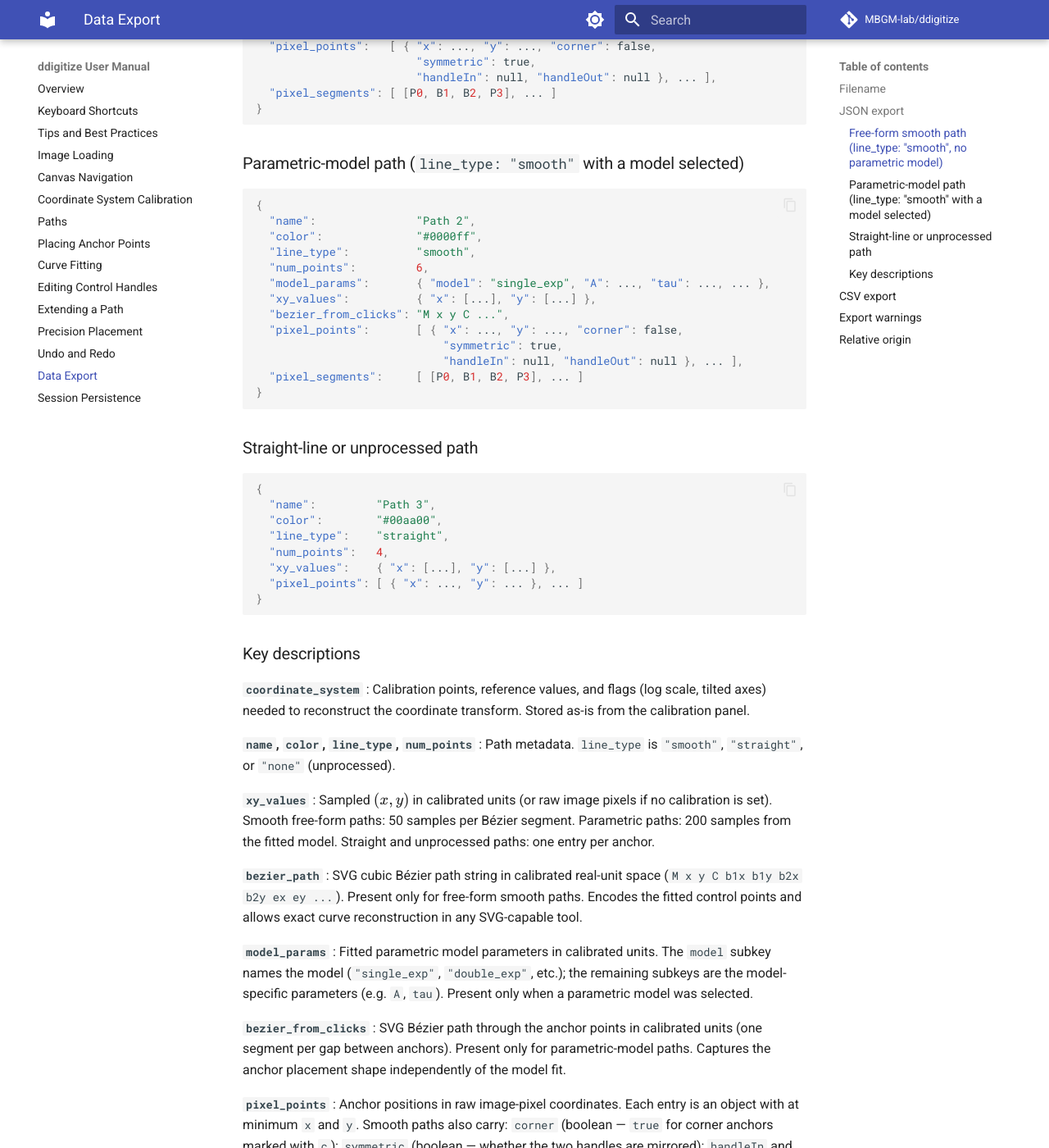
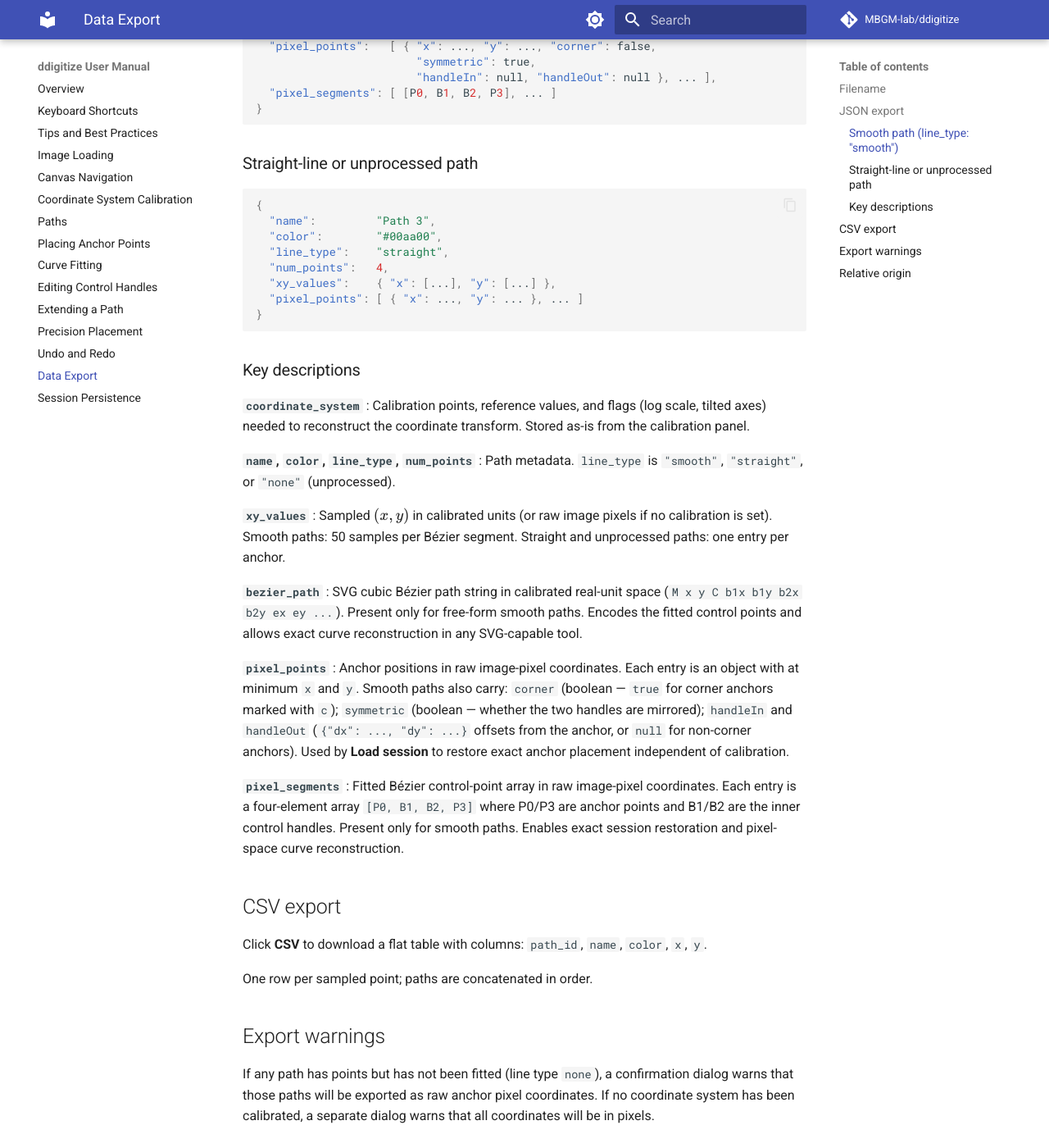
Before and after one commit to MBGM-lab/ddigitize, an MkDocs documentation site: the page built from docs/export.md, in a window 1280 px wide and 1400 px high, scrolled down 728 px. Shown: the whole window at 82% size. Built offline with MkDocs 1.6.1 and Material for MkDocs 9.7.7, drawn with Linux system fonts in a browser that asks for light colours; comment, search, counter and statistics services are not loaded; some of the changed text lies outside the part shown.

Commit message:
docs: remove parametric curve mode, replace C1 with smooth
Co-Authored-By: Claude Sonnet 4.6 <noreply@anthropic.com>
Claude-Session: https://claude.ai/code/session_01JBJwbenXnxm72eqqTeuRRC

````diff
--- a/docs/curve-fitting.md
+++ b/docs/curve-fitting.md
@@ -19,50 +19,6 @@ Click **Straight Lines** to connect anchor points with straight segments. No ima
 is applied. This mode is suitable for step functions, piecewise-linear data, or cases
 where curve smoothing is not desired.
 
-## Parametric curve models
-
-!!! note
-    This feature is currently under development and not available in the current release.
-    The description below reflects the planned functionality.
-
-Select a model from the **Curve Model** drop-down in the sidebar before clicking
-**Smooth Curves**. The model constrains the curve shape to a known functional form and
-provides a more robust fit when anchors are sparse.
-
-| Model | Functional form | Min. points | Placement guidance |
-|-------|----------------|-------------|-------------------|
-| Free (no model) | — | 2 | Any placement |
-| Single exponential | $A\,e^{-t/\tau}+C$ | 4 | From the peak through the decay to the asymptote |
-| Double exponential | $A_1 e^{-t/\tau_1}+A_2 e^{-t/\tau_2}+C$ | 6 | From the peak through both fast and slow decay phases |
-| Sigmoid (Boltzmann) | $A\,/\,(1+e^{(x-x_0)/k})+C$ | 4 | Across the rising phase and both upper and lower plateaus |
-| Gaussian | $A\,e^{-(x-\mu)^2/(2\sigma^2)}+C$ | 4 | Baseline on both sides, flanks, and as close to the peak as possible |
-
-When a parametric model is selected:
-
-1. Parameters are estimated from the anchor points by nonlinear least-squares with
-   multiple starting points to avoid local minima.
-2. The fitted function is densely sampled to produce a smooth point set which is then
-   passed to the Bézier chain generator.
-3. Image fitting uses a snap-then-refit strategy: each anchor is snapped to the stroke
-   centre in the image, the model is refit through the corrected anchor positions, and
-   the result replaces the original fit only if it does not substantially increase the
-   model error (tolerance factor 1.5).
-
-A coloured model hint box beneath the drop-down describes recommended anchor placement
-for the selected model.
-
-!!! tip "Single/double exponential"
-    Points placed before the curve peak are ignored by the exponential fitter, which fits
-    only the decay phase. For a double exponential, place at least two or three points in
-    the fast initial drop and three or more in the slow tail to give the fitter enough
-    information to separate the two time constants.
-
-!!! tip "Gaussian"
-    Place one point as close to the peak as possible. With an even number of anchors
-    placed at equal spacing, no anchor may land exactly at the peak, causing the optimizer
-    to slightly overestimate the width. This is avoided by using an odd number of anchors
-    or by placing one anchor deliberately at the peak.
-
 ## Automatic image fitting
 
 After initial Bézier generation, *ddigitize* automatically refines the curve to match
--- a/docs/export.md
+++ b/docs/export.md
@@ -20,7 +20,7 @@ keys:
 
 Each element of `curves` is one path object. The keys present depend on the path type.
 
-### Free-form smooth path (`line_type: "smooth"`, no parametric model)
+### Smooth path (`line_type: "smooth"`)
 
 ```json
 {
@@ -34,24 +34,6 @@ Each element of `curves` is one path object. The keys present depend on the path
                         "symmetric": true,
                         "handleIn": null, "handleOut": null }, ... ],
   "pixel_segments": [ [P0, B1, B2, P3], ... ]
-}
-```
-
-### Parametric-model path (`line_type: "smooth"` with a model selected)
-
-```json
-{
-  "name":               "Path 2",
-  "color":              "#0000ff",
-  "line_type":          "smooth",
-  "num_points":         6,
-  "model_params":       { "model": "single_exp", "A": ..., "tau": ..., ... },
-  "xy_values":          { "x": [...], "y": [...] },
-  "bezier_from_clicks": "M x y C ...",
-  "pixel_points":       [ { "x": ..., "y": ..., "corner": false,
-                            "symmetric": true,
-                            "handleIn": null, "handleOut": null }, ... ],
-  "pixel_segments":     [ [P0, B1, B2, P3], ... ]
 }
 ```
 
@@ -79,25 +61,13 @@ Each element of `curves` is one path object. The keys present depend on the path
 
 **`xy_values`**
 : Sampled $(x, y)$ in calibrated units (or raw image pixels if no calibration is set).
-  Smooth free-form paths: 50 samples per Bézier segment. Parametric paths: 200 samples
-  from the fitted model. Straight and unprocessed paths: one entry per anchor.
+  Smooth paths: 50 samples per Bézier segment. Straight and unprocessed paths: one entry per anchor.
 
 **`bezier_path`**
 : SVG cubic Bézier path string in calibrated real-unit space
   (`M x y C b1x b1y b2x b2y ex ey ...`). Present only for free-form smooth paths.
   Encodes the fitted control points and allows exact curve reconstruction in any
   SVG-capable tool.
-
-**`model_params`**
-: Fitted parametric model parameters in calibrated units. The `model` subkey names the
-  model (`"single_exp"`, `"double_exp"`, etc.); the remaining subkeys are the
-  model-specific parameters (e.g. `A`, `tau`). Present only when a parametric model was
-  selected.
-
-**`bezier_from_clicks`**
-: SVG Bézier path through the anchor points in calibrated units (one segment per gap
-  between anchors). Present only for parametric-model paths. Captures the anchor
-  placement shape independently of the model fit.
 
 **`pixel_points`**
 : Anchor positions in raw image-pixel coordinates. Each entry is an object with at
@@ -116,10 +86,9 @@ Each element of `curves` is one path object. The keys present depend on the path
 ## CSV export
 
 Click **CSV** to download a flat table with columns:
-`path_id`, `name`, `color`, `model`, `x`, `y`.
+`path_id`, `name`, `color`, `x`, `y`.
 
-One row per sampled point; paths are concatenated in order. The `model` column is blank
-for free-form and straight-line paths.
+One row per sampled point; paths are concatenated in order.
 
 ## Export warnings
 
````
Also changed, not shown: docs/placing-anchors.md (+1 -4 lines).
